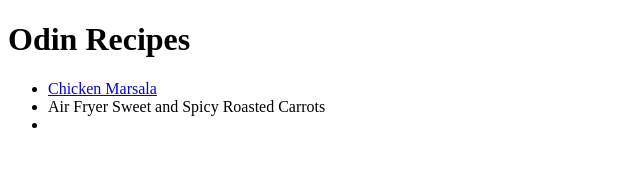
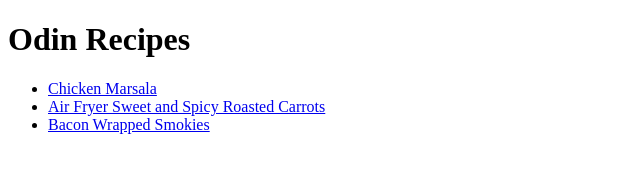
Before and after one commit to MeischkeM91/odin_recipes, a plain HTML site: page index.html in a window 1280 px wide. Shown: the whole page, without its empty margins (0-640 px from the left). Drawn offline with Linux system fonts and the light colour scheme.

Commit message:
Updated index.html recipe links

```diff
--- a/index.html
+++ b/index.html
@@ -10,8 +10,8 @@
     <h1>Odin Recipes</h1>
     <ul>
         <li><a href="../odin_recipes/recipes/chickenMarsala.html">Chicken Marsala</a></li>
-        <li><a href="../odin_recipes/recipes/airFryerSweetAndSpicyRoastedCarrots.html"></a>Air Fryer Sweet and Spicy Roasted Carrots</li>
-        <li></li>
+        <li><a href="../odin_recipes/recipes/airFryerSweetAndSpicyRoastedCarrots.html">Air Fryer Sweet and Spicy Roasted Carrots</a></li>
+        <li><a href="../odin_recipes/recipes/baconWrappedSmokies.html">Bacon Wrapped Smokies</a></li>
     </ul>
 </body>
 </html>
```
